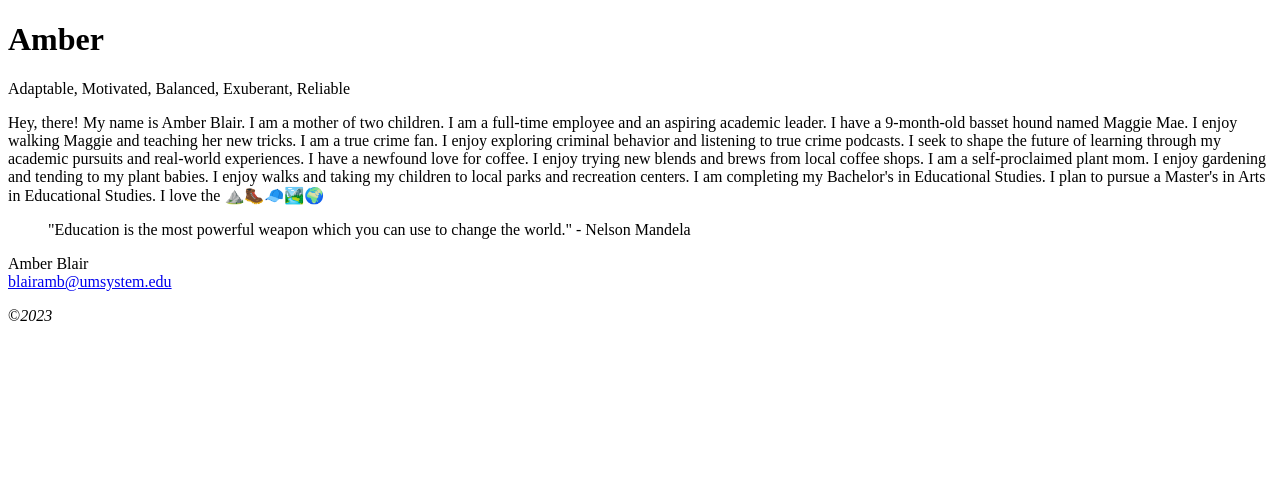
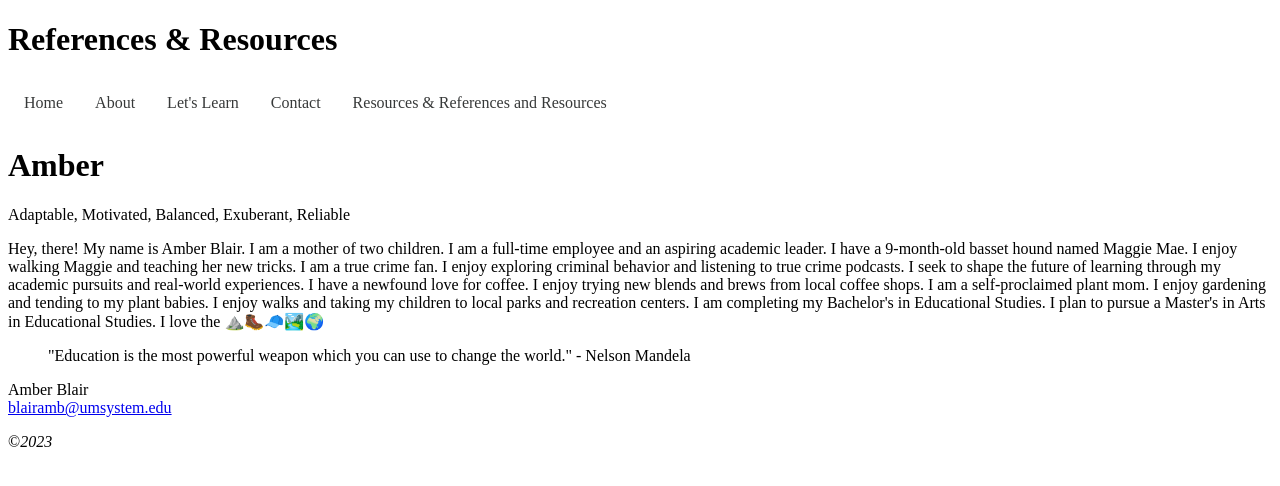
Before and after one commit to ambliar/ambliar.github.io, a plain HTML site: page credentials.html in a window 1280 px wide. Drawn offline with Linux system fonts and the light colour scheme.

Commit message:
Add files via upload

```diff
--- a/credentials.html
+++ b/credentials.html
@@ -3,8 +3,18 @@
 <head>
     <meta charset="utf-8">
     <title>About</title>
+    <link rel="stylesheet" href="styles.css">
+    <link rel="stylesheet" href="nav.css">
 </head>
 <body>
+    <h1>References & Resources</h1>
+   <ul class="nav">
+       <li><a href="#index.html">Home</a></li>
+       <li><a href="#about.html">About</a></li>
+       <li><a href="#learn.html">Let's Learn</a></li>
+       <li><a href="#contact.html">Contact</a></li>
+       <li><a href="#reflection.html">Resources &amp; References and Resources </a></li>
+   </ul>
     <h1>Amber</h1>
     <p>Adaptable, Motivated, Balanced, Exuberant, Reliable</p>
     </p>
```
Also changed, not shown: about.html (+9 -0 lines), references and resources.html (+2 -1 lines), unnamed.jpg (added).
